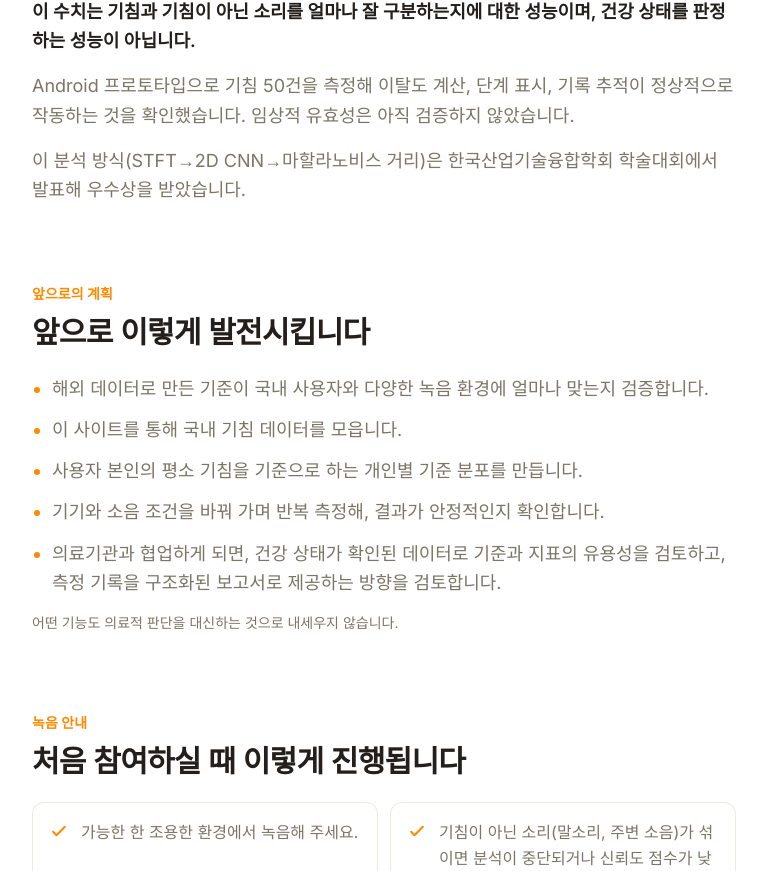
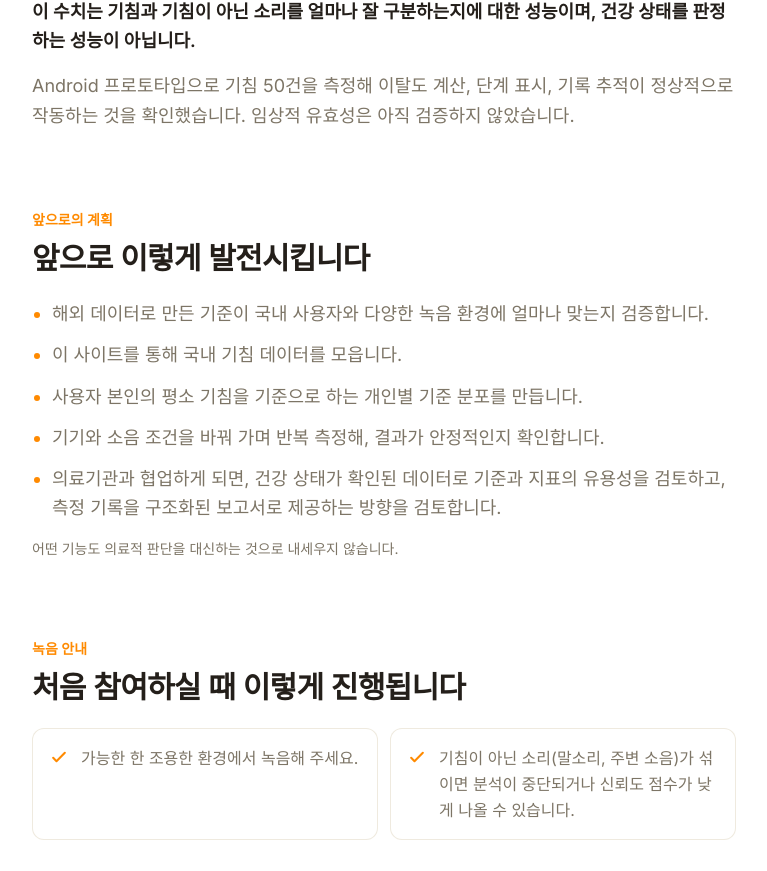
Before and after one commit to sagejeong/anima-site, a Next.js app: page /about in a window 1280 px wide. Shown: the part 3888-4759 px from the top of the page, without its empty margins (256-1023 px from the left). Built offline with nearby package versions, Linux system fonts and the light colour scheme; no server answers; a web font is replaced by a local one.

Commit message:
소개 페이지 문장 2개 삭제, 녹음 시각이 서버 시간대 상관없이 항상 한국시간으로 보이게 수정

```diff
--- a/app/about/page.tsx
+++ b/app/about/page.tsx
@@ -207,10 +207,6 @@ export default function AboutPage() {
               표시, 기록 추적이 정상적으로 작동하는 것을 확인했습니다.
               임상적 유효성은 아직 검증하지 않았습니다.
             </p>
-            <p>
-              이 분석 방식(STFT→2D CNN→마할라노비스 거리)은
-              한국산업기술융합학회 학술대회에서 발표해 우수상을 받았습니다.
-            </p>
           </Section>
 
           <Section eyebrow="앞으로의 계획" title="앞으로 이렇게 발전시킵니다">
--- a/lib/result.ts
+++ b/lib/result.ts
@@ -101,8 +101,12 @@ export function formatMeasuredAt(value: string | Date): string {
     year: "numeric",
     month: "long",
     day: "numeric",
+    timeZone: "Asia/Seoul",
   });
-  const weekday = date.toLocaleDateString("ko-KR", { weekday: "short" });
+  const weekday = date.toLocaleDateString("ko-KR", {
+    weekday: "short",
+    timeZone: "Asia/Seoul",
+  });
 
   if (!hasTimeComponent) {
     return `${datePart} (${weekday})`;
@@ -112,6 +116,7 @@ export function formatMeasuredAt(value: string | Date): string {
     hour: "2-digit",
     minute: "2-digit",
     hour12: false,
+    timeZone: "Asia/Seoul",
   });
 
   return `${datePart} (${weekday}) ${timePart}`;
@@ -215,6 +220,7 @@ export function computeTrend(
         shortDateLabel: new Date(time).toLocaleDateString("ko-KR", {
           month: "numeric",
           day: "numeric",
+          timeZone: "Asia/Seoul",
         }),
         percent: toDisplayPercent(distance),
         risk: classifyRisk(distance),
```
